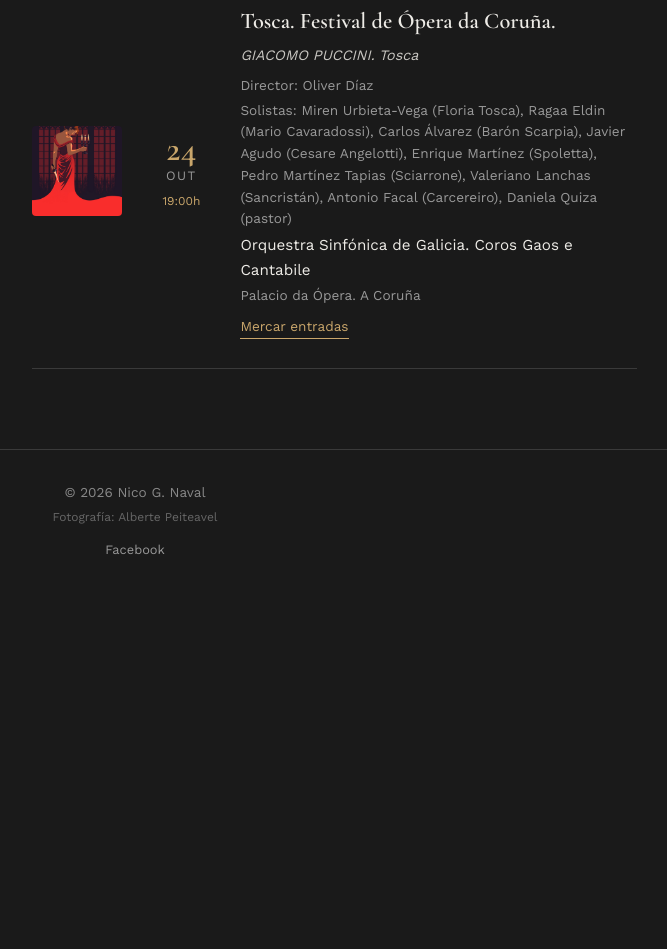
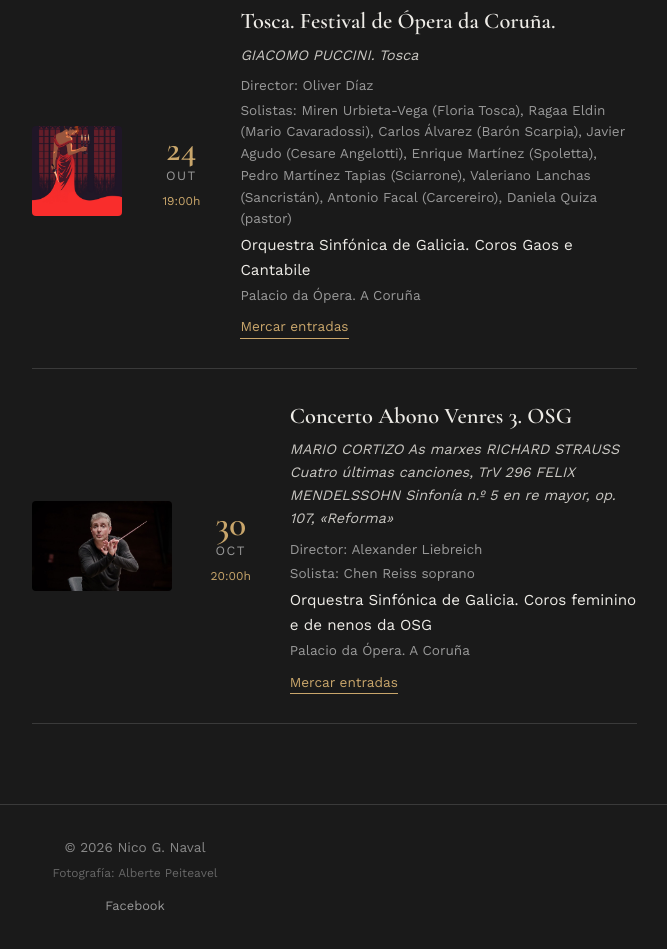
Before and after one commit to nicognaval/nico-g-naval-web, a plain HTML site: page gl/axenda.html in a window 1280 px wide. Shown: the part 2071-3020 px from the top of the page, without its empty margins (505-1172 px from the left). Before the commit the page ends 2665 px from the top, so only its background shows below. Drawn offline with nearby package versions, Linux system fonts and the light colour scheme.

Commit message:
sube eventos en agenda en los tres idiomas

```diff
--- a/gl/axenda.html
+++ b/gl/axenda.html
@@ -171,6 +171,24 @@
             </div>
           </li>
 
+          <li class="evento-agenda" data-fecha="2026-10-30">
+            <img src="../imagenes/agenda-liebreich.jpg" alt="Abono venres 3" class="evento-foto">
+            <div class="evento-fecha">
+              <span class="dia">30</span>
+              <span class="mes">OCT</span>
+              <span class="hora">20:00h</span>
+            </div>
+            <div class="evento-info">
+              <h2>Concerto Abono Venres 3. OSG</h2>
+              <p class="evento-programa">MARIO CORTIZO As marxes RICHARD STRAUSS Cuatro últimas canciones, TrV 296 FELIX MENDELSSOHN Sinfonía n.º 5 en re mayor, op. 107, «Reforma»</p>
+              <p class="evento-director">Director: Alexander Liebreich</p>
+              <p class="evento-solista">Solista: Chen Reiss soprano</p>
+              <p class="evento-formacion">Orquestra Sinfónica de Galicia. Coros feminino e de nenos da OSG</p>
+              <p class="evento-lugar">Palacio da Ópera. A Coruña</p>
+              <a href="https://entradas.ataquilla.com/es/ventaentradas/conciertos_clasica/115-palacio-de-la-opera/x3amfa14-sinfonica-de-galicia-302f102f26-strauss-cuatro-ultimas-canciones-chen-reiss" target="_blank" rel="noopener" class="evento-entradas">Mercar entradas</a>
+            </div>
+          </li>
+
         </ul>
       </div>
 
```
Also changed, not shown: en/agenda.html (+18 -0 lines).
